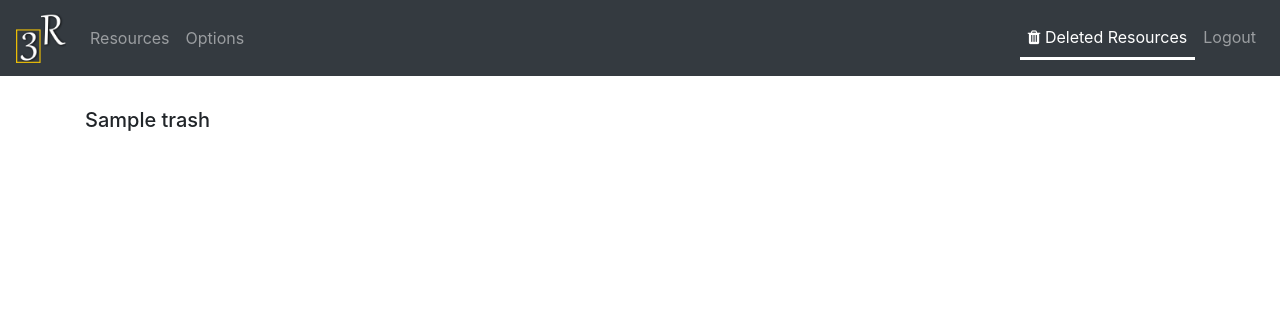
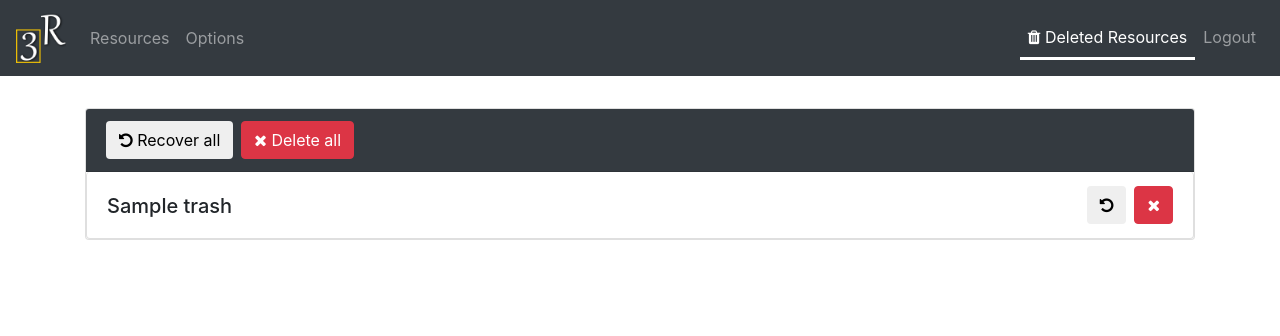
Before and after one commit to TsimpDim/3RStore, a Flask app: page /trash in a window 1280 px wide. Shown: the top 336 px of the page. Run offline with Flask 2, Linux system fonts and the light colour scheme; the visitor is signed in with stand-in values (Sample User, id 1); a database or web service that is not in the repository returns one stand-in record (values such as "Sample title"); parts of the project's set-up code (start-up, migrations or seed data) failed here and were passed over; some libraries are stand-ins or nearby versions.

Commit message:
Created basic del_res page look

```diff
--- /dev/null
+++ b/_3RStore/static/css/deleted_resources.css
@@ -0,0 +1,12 @@
+.undo_btn{margin-right: 0.5em;}
+
+button:focus {outline:0;}
+
+.res_title{
+    vertical-align: middle;
+    margin-top: .5em;
+}
+
+#master_undo:hover{
+    color:white;
+}
--- a/_3RStore/templates/deleted_resources.html
+++ b/_3RStore/templates/deleted_resources.html
@@ -1,7 +1,23 @@
 {% extends 'layout.html' %}
 {% block body %}
 
-{% for res in del_resources %}
-    <h5>{{ res.title }}</h5>
-{% endfor %}
+<div class="card">
+    <div class="card-header bg-dark d-flex flex-row justify-content-start">
+        <button class="btn undo_btn" id="master_undo"><span class="fa fa-undo"></span> Recover all</button>
+        <button class="btn btn-danger"><span class="fa fa-times"></span> Delete all</button>
+    </div>
+
+
+    <ul class="list-group">
+    {% for res in del_resources %}
+        <li class="list-group-item d-flex flex-row justify-content-between align-items-center">
+            <h5 class="res_title">{{ res.title }}</h5>
+            <div class="d-flex flex-row justify-content-end">
+                <button class="btn undo_btn"><span class="fa fa-undo"></span></button>
+                <button class="btn btn-danger"><span class="fa fa-times"></button>
+            </div>
+        </li>
+    {% endfor %}
+    </ul>
+</div>
 {% endblock %}
--- a/_3RStore/templates/layout.html
+++ b/_3RStore/templates/layout.html
@@ -25,6 +25,9 @@
     {% if request.endpoint == 'register' %}
         <link rel="stylesheet" href="/static/css/register.css">
     {% endif %}
+    {% if request.endpoint == 'deleted_res' %}
+        <link rel="stylesheet" href="/static/css/deleted_resources.css">
+    {% endif %}
     <link rel="stylesheet" href="/static/css/_navbar.css">
 
     <!-- Icons -->
```
